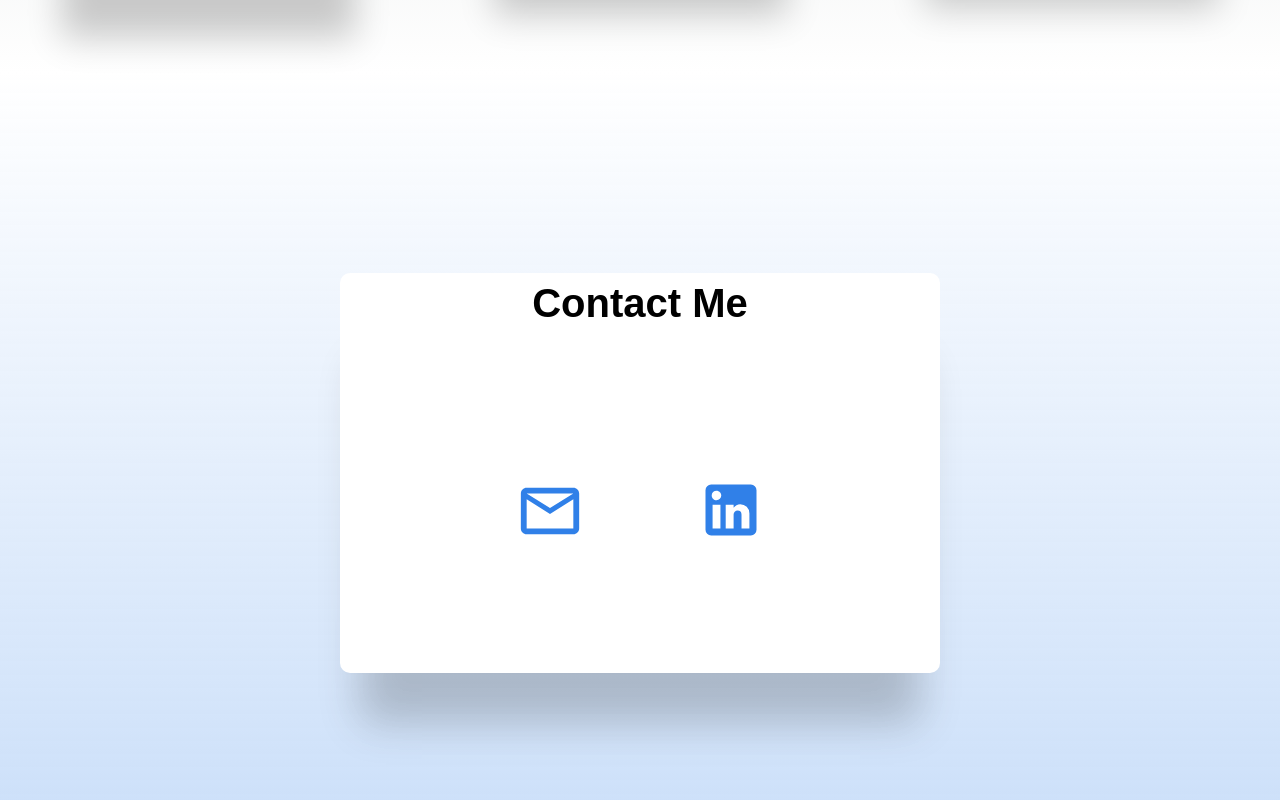
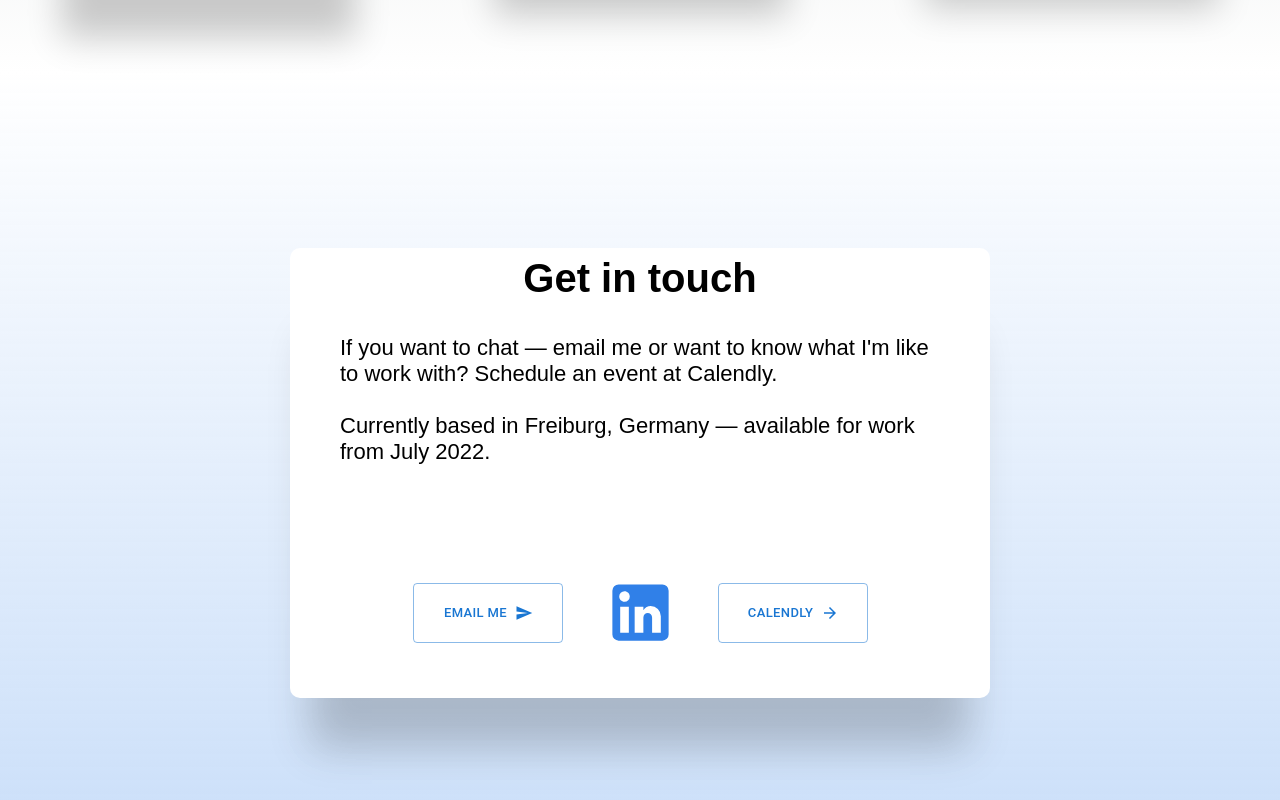
Before and after one commit to Alex-WD-22/alexandernerz, a React (Create React App) app: page / in a window 1280 px wide. Shown: the part 2326-3126 px from the top of the page. Built offline with nearby package versions, Linux system fonts and the light colour scheme; a web font is replaced by a local one.

Commit message:
update contact

```diff
--- a/src/App.css
+++ b/src/App.css
@@ -20,21 +20,6 @@
   -moz-animation: Animation 4s ease;
   animation: Animation 4s ease;
 }
-@-webkit-keyframes Animation {
-    0%{background-position:10% 0%}
-    50%{background-position:91% 100%}
-    100%{background-position:10% 0%}
-}
-@-moz-keyframes Animation {
-    0%{background-position:10% 0%}
-    50%{background-position:91% 100%}
-    100%{background-position:10% 0%}
-}
-@keyframes Animation {
-    0%{background-position:10% 0%}
-    50%{background-position:91% 100%}
-    100%{background-position:10% 0%}
-}
 .underline-hover {
   display: inline-block;
   padding-bottom: 0.3rem;
--- a/src/components/About/InfoElements.js
+++ b/src/components/About/InfoElements.js
@@ -52,7 +52,7 @@ export const TopLine = styled.p`
 export const Subtitle  = styled.p`
   max-width: auto;
   margin-bottom: 20px;
-  font-size: 18px;
+  font-size: 22px;
   line-height: 24px;
   color: #000;
 
@@ -73,5 +73,5 @@ export const Img = styled.img`
   margin: 0 0 10px 0;
   padding-right: 0;
   border-radius: 50%;
-  border: 3px solid #3080e8;
+  border: 2px solid #3080e8;
 `;
--- a/src/components/Contact/ContactElements.js
+++ b/src/components/Contact/ContactElements.js
@@ -15,8 +15,8 @@ export const ContactContent = styled.div`
   z-index: 3;
   position: absolute;
   padding: 8px 24px;
-  height: 400px;
-  width: 600px;
+  height: 450px;
+  width: 700px;
   display: flex;
   flex-direction: column;
   align-items: center;
@@ -24,36 +24,55 @@ export const ContactContent = styled.div`
   box-shadow:  0 70px 40px -20px rgba(0, 0, 0, 0.2);
   border-radius: 10px;
 
+
   @media screen and (max-width: 768px) {
-    height: 350px;
+    height: 500px;
     width: 520px;
   }
   @media screen and (max-width: 580px) {
-    height: 380px;
+    height: 580px;
     width: 460px;
   }
   @media screen and (max-width: 480px) {
-    height: 380px;
+    height: 520px;
     width: 300px;
   }
 `;
 export const ContactH1 = styled.h1`
   font-size: 2.5rem;
   color: #000;
-  margin-bottom: 150px;
+  margin-bottom: 10px;
   font-weight: bold;
+
+  @media screen and (max-width: 480px) {
+    font-size: 37px;
+  }
 `;
 export const ContactP = styled.p`
   margin-top: 24px;
   color: #000;
-  font-size: 30px;
+  font-size: 22px;
   text-align: center;
   max-width: 600px;
+  margin-bottom: 110px;
 
   @media screen and (max-width: 768px) {
-    font-size: 40px
+    font-size: 18px;
+    margin-bottom: 20px;
   }
   @media screen and (max-width: 480px) {
-    font-size: 30px
+    font-size: 14px;
   }
 `;
+export const ContactLinks = styled.div`
+  display: flex;
+  flex-direction: row;
+
+
+  @media screen and (max-width: 768px) {
+    flex-direction: column-reverse;
+    column-gap: 20px;
+
+  }
+
+`
--- a/src/components/Contact/index.js
+++ b/src/components/Contact/index.js
@@ -1,30 +1,32 @@
-import { ContactContainer, ContactContent, ContactH1, ContactP} from './ContactElements'
-import MailOutlineIcon from '@mui/icons-material/MailOutline';
+import { ContactContainer, ContactContent, ContactH1, ContactP, ContactLinks } from './ContactElements'
+import ArrowForwardIcon from '@mui/icons-material/ArrowForward';
+import SendIcon from '@mui/icons-material/Send';
 import LinkedInIcon from '@mui/icons-material/LinkedIn';
-import Stack from '@mui/material/Stack';
 import React from 'react';
+import Button from '@mui/material/Button';
 
 const Contact = () => {
-  const hoveredStyle = {
-    cursor: 'pointer'
-  }
-
-  const iconColor = {
-    color: "#3080e8"
-  }
 
   return (
     <ContactContainer id='contact'>
       <ContactContent>
-        <ContactH1>Contact Me</ContactH1>
-        <Stack direction="row" spacing={7}>
-          <MailOutlineIcon
-            style={{ ...hoveredStyle, ...iconColor }} sx={{ fontSize: 70 }}
+        <ContactH1>Get in touch</ContactH1>
+        <ContactP style={{ textAlign: "left" }}>
+          If you want to chat — email me or want to know what I'm like to work with? Schedule an event at Calendly.<br />
+          <br />
+          Currently based in Freiburg, Germany — available for work from July 2022.
+        </ContactP>
+        <ContactLinks>
+          <Button variant="outlined" size="small"
+            sx={{ width: 150, height: 60, margin: 1, }} endIcon={<SendIcon />}
             to='e.prevent.Default()'
-            onClick={() => window.location = 'mailto:alexander.nerz@web.de'}> </MailOutlineIcon> <br />
-          <ContactP></ContactP>
-          <a href='https://www.linkedin.com/in/alexander-nerz'><LinkedInIcon style={{ color: "#3080e8" }} sx={{ fontSize: 68 }} /></a>
-        </Stack>
+            onClick={() => window.location = 'mailto:alexander.nerz@web.de'}>EMAIL ME </Button>
+          <a href='https://www.linkedin.com/in/alexander-nerz'><LinkedInIcon style={{ color: "#3080e8" }} sx={{ fontSize: 75, mx: 4, }} /></a>
+          <Button variant="outlined" size="small"
+            sx={{ width: 150, height: 60, margin: 1, }} endIcon={<ArrowForwardIcon />}
+            href="https://calendly.com/alexander-nerz"
+          >Calendly</Button>
+        </ContactLinks>
       </ContactContent>
     </ContactContainer>
   )
```
